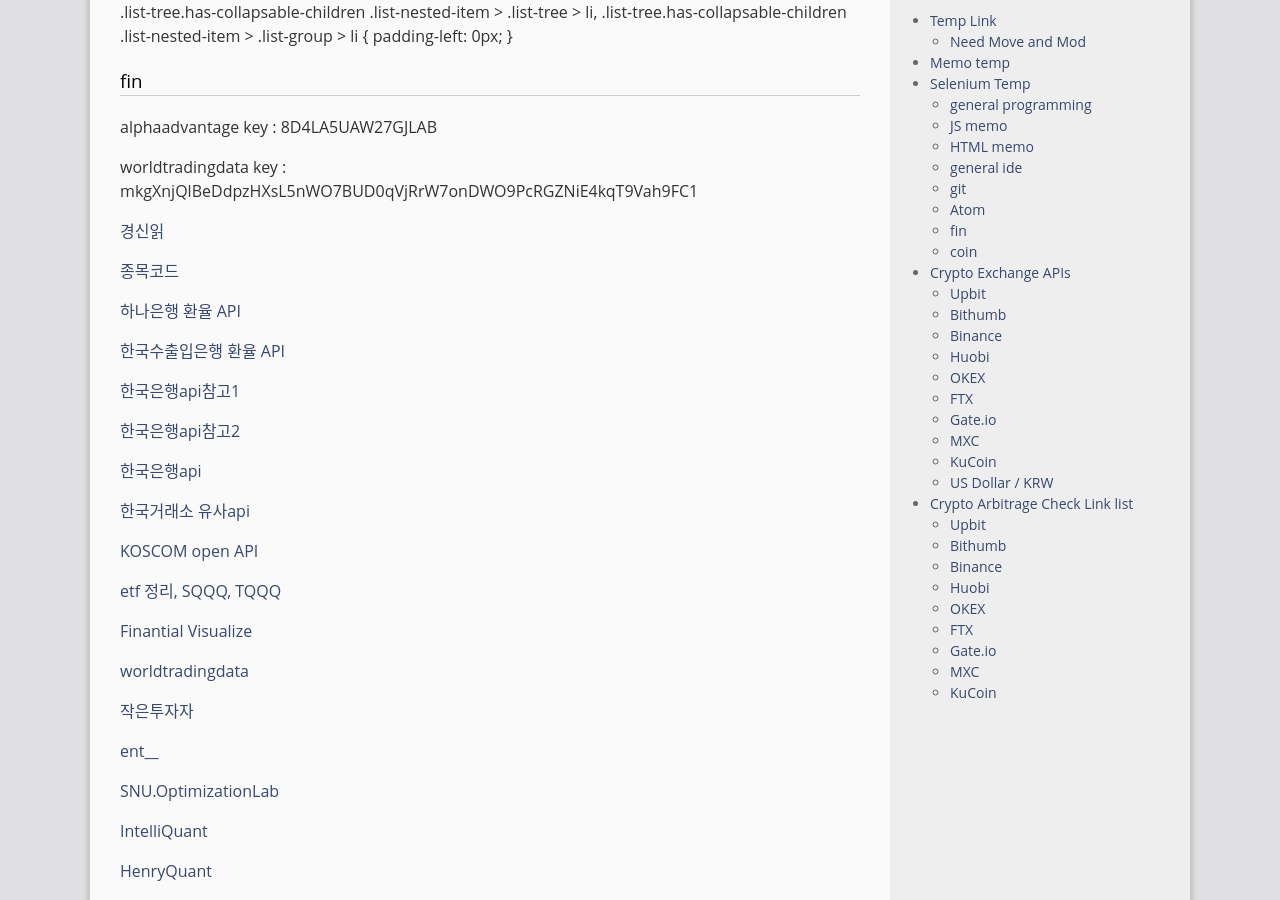
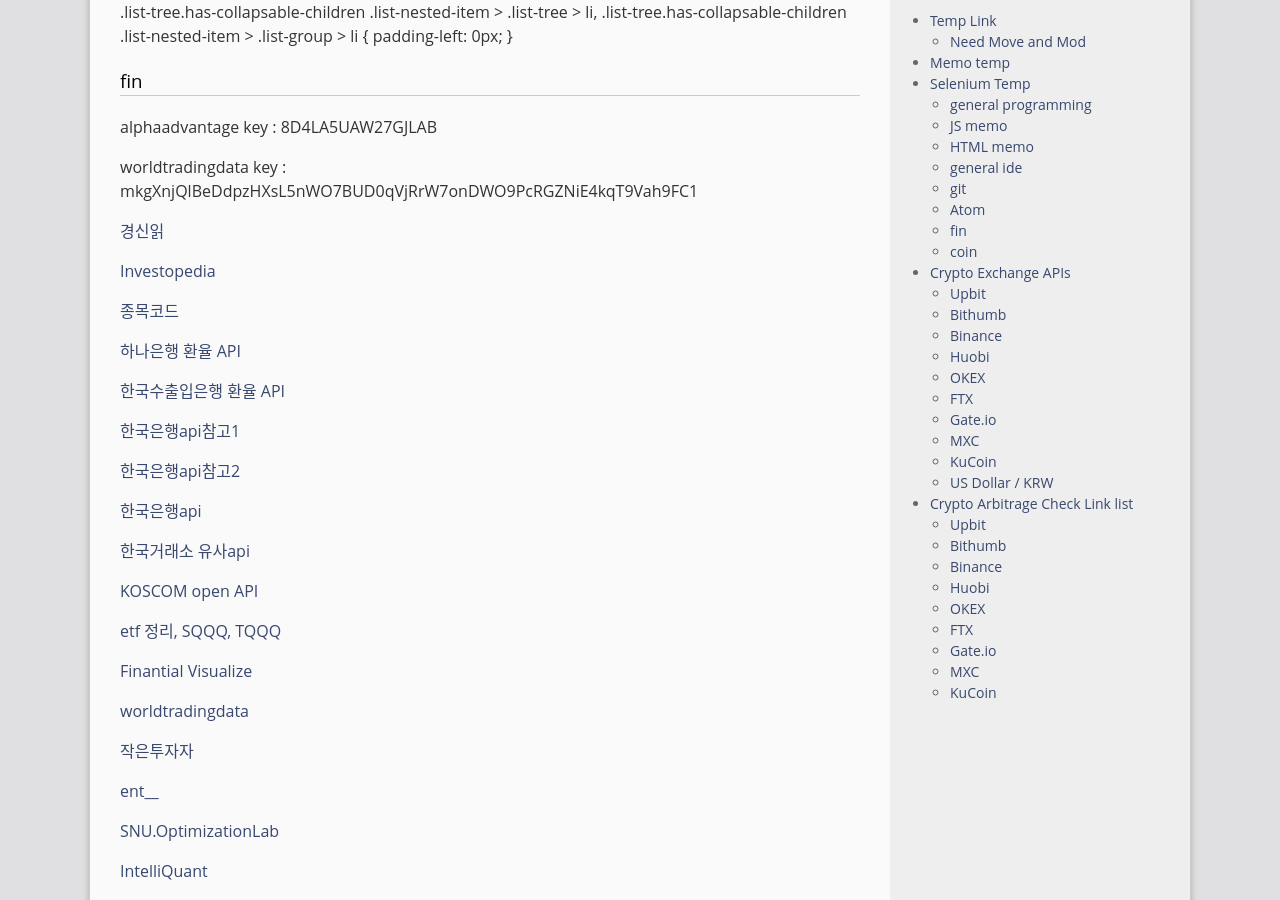
Before and after one commit to gloomydumber/copy, a Jekyll site: the page built from _posts/2020-03-01-TempLink.md, in a window 1280 px wide and 900 px high, scrolled down 5031 px. Built offline with Jekyll 4.4.1, drawn with Linux system fonts in a browser that asks for light colours; comment, search, counter and statistics services are not loaded.

Commit message:
PostModded

```diff
--- a/_posts/2020-03-01-TempLink.md
+++ b/_posts/2020-03-01-TempLink.md
@@ -241,6 +241,8 @@ worldtradingdata key : mkgXnjQlBeDdpzHXsL5nWO7BUD0qVjRrW7onDWO9PcRGZNiE4kqT9Vah9
 
 [경신읽](https://ecodemy.cafe24.com/develop.html){: target="\_blank"}
 
+[Investopedia](https://www.investopedia.com/){: target="\_blank"}
+
 [종목코드](https://galnong.tistory.com/25){: target="\_blank"}
 
 [하나은행 환율 API](http://fx.kebhana.com/FER1101M.web){: target="\_blank"}
```
